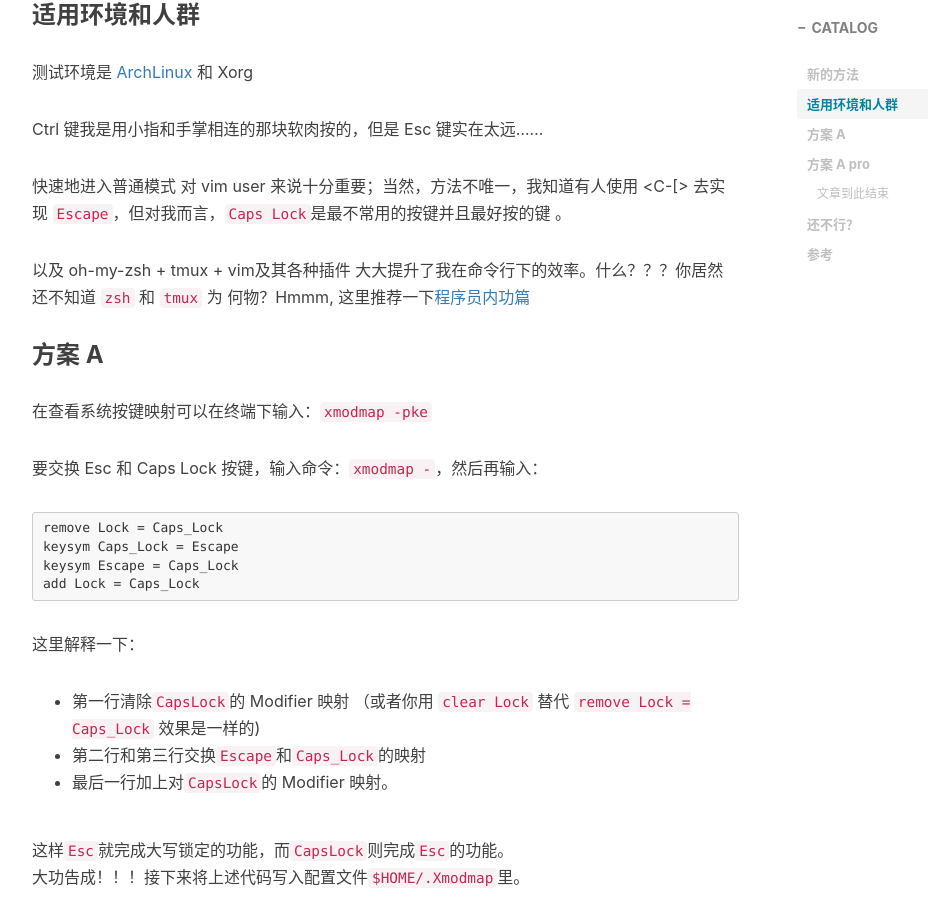
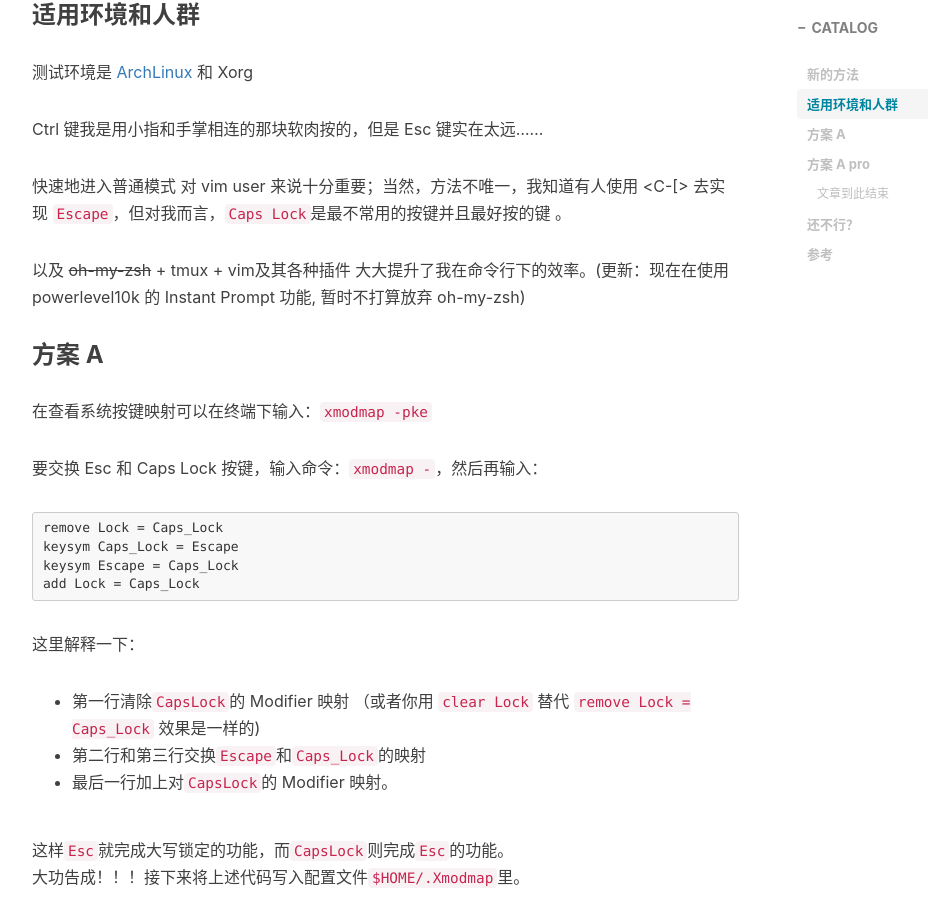
Before and after one commit to junyixu/junyixu.github.io, a Jekyll site: the page built from _posts/2019-02-22-Map-caps_lock-to-escape-in-XWindows.md, in a window 1280 px wide and 900 px high, scrolled down 947 px. Shown: the whole window, without its empty margins (233-1161 px from the left). Built offline with Jekyll 4.4.1, drawn with Linux system fonts in a browser that asks for light colours; nearby versions of some CDN libraries; comment, search, counter and statistics services are not loaded.

Commit message:
使用 p10k 的 Instant Prompt 功能

```diff
--- a/_posts/2019-02-22-Map-caps_lock-to-escape-in-XWindows.md
+++ b/_posts/2019-02-22-Map-caps_lock-to-escape-in-XWindows.md
@@ -34,8 +34,8 @@ Ctrl 键我是用小指和手掌相连的那块软肉按的，但是 Esc 键实
 <C-[> 去实现 `Escape`，但对我而言，`Caps Lock`是最不常用的按键并且最好按的键
 。
 
-以及 oh-my-zsh + tmux + vim及其各种插件 大大提升了我在命令行下的效率。什么？？？你居然还不知道 `zsh` 和 `tmux` 为
-何物？Hmmm, 这里推荐一下[程序员内功篇](https://xiaozhou.net/learn-the-command-line-preface-2017-05-12.html)
+以及 ~~oh-my-zsh~~ + tmux + vim及其各种插件 大大提升了我在命令行下的效率。(更新：现在在使用 powerlevel10k 的 Instant Prompt 功能, 暂时不打算放弃 oh-my-zsh)
+
 ### 方案 A
 在查看系统按键映射可以在终端下输入：`xmodmap -pke`
 
```
